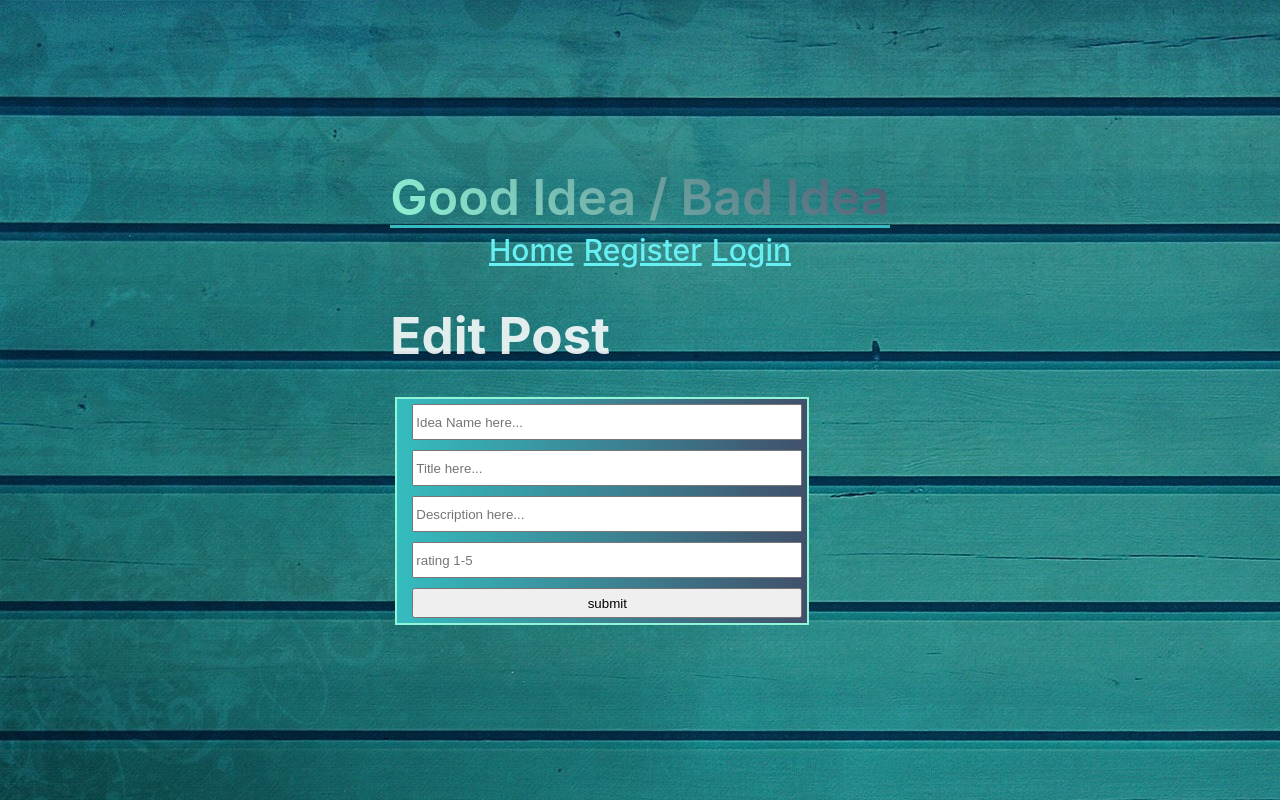
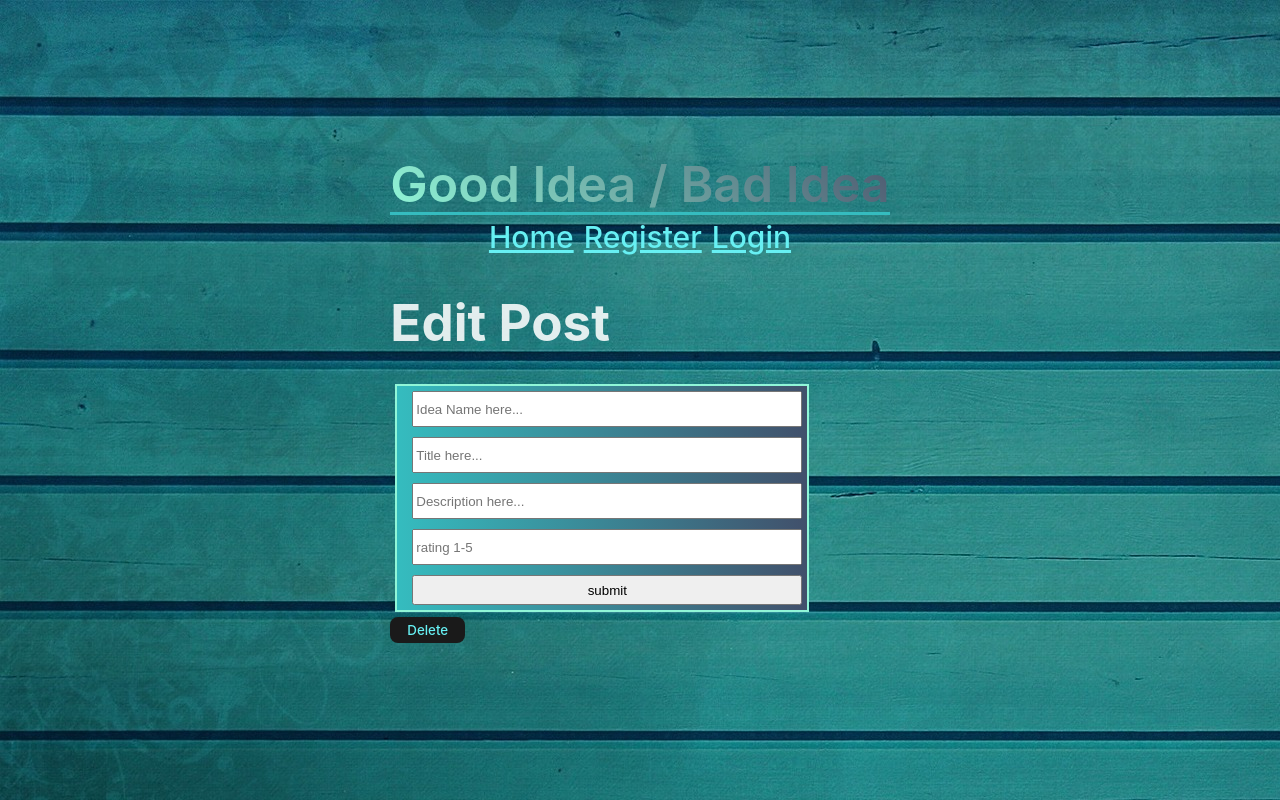
Before and after one commit to Bad-Idea-6/Front-End, a React (Vite) app in the folder bad-idea-6/: page /editPost/1 in a window 1280 px wide. Built offline with nearby package versions, Linux system fonts and the light colour scheme.

Commit message:
final changes before video

```diff
--- a/bad-idea-6/src/components/EditPostPage.jsx
+++ b/bad-idea-6/src/components/EditPostPage.jsx
@@ -10,7 +10,7 @@ function EditPostPage() {
   const [token, setToken] = useState("");
 
   const pulledId = useParams();
-  const id = pulledId.reviewId
+  const id = pulledId.reviewId;
   console.log("made it into the webpage!!!");
 
   async function patchReview(event) {
@@ -34,6 +34,23 @@ function EditPostPage() {
       const data = await response.json();
     } catch (error) {
       console.log("PATCH review error", error);
+    }
+  }
+  async function deleteReview(Id) {
+    try {
+      const response = await fetch(`${BASEURL}/delete/review`, {
+        method: "DELETE",
+        headers: {
+          "Content-Type": "application/json",
+          authorization: `Bearer ${currentToken}`,
+        },
+        body: JSON.stringify({
+          reviewId: Id,
+        }),
+      });
+      const result = await response.json();
+    } catch (error) {
+      console.log(error);
     }
   }
 
@@ -69,7 +86,8 @@ function EditPostPage() {
           <input
             name="rating"
             type="number"
-            min="1" max="5"
+            min="1"
+            max="5"
             placeholder="rating 1-5"
             onChange={(e) => {
               setRating(e.target.value);
@@ -78,6 +96,14 @@ function EditPostPage() {
 
           <input type="submit" value={"submit"} />
         </form>
+        <button
+          onClick={(e) => {
+            e.preventDefault();
+            deleteReview(id);
+          }}
+        >
+          Delete
+        </button>
       </div>
     </>
   );
--- a/bad-idea-6/src/components/LeaveComment.jsx
+++ b/bad-idea-6/src/components/LeaveComment.jsx
@@ -33,6 +33,7 @@ export default function LeaveComment(props) {
       console.log("this is response", response);
       const data = await response.json();
       console.log(data, "this is send comment data");
+      window.location.reload(false);
     }
     catch (error) {
       console.log(error);
--- a/bad-idea-6/src/components/LogOut.jsx
+++ b/bad-idea-6/src/components/LogOut.jsx
@@ -6,6 +6,7 @@ export default function Logout(props) {
   const handleLogout = () => {
     localStorage.clear()
     props.setToken("")
+    window.location.reload(false);
 
   };
 
--- a/bad-idea-6/src/components/Login.jsx
+++ b/bad-idea-6/src/components/Login.jsx
@@ -44,6 +44,7 @@ export default function userLogin(props) {
                     localStorage.setItem("is_admin", data.is_admin)
                 }
                 console.log("Login fired success")
+                window.location.reload(false);
                 navigate("/")
             }
 
@@ -70,7 +71,7 @@ export default function userLogin(props) {
 
 
                                 <input name="Password"
-                                    type="text"
+                                    type="password"
                                     placeholder="Input Password Here"
                                     onChange={(e) => {
                                         setPasswordInput(e.target.value)
--- a/bad-idea-6/src/components/SingleReview.jsx
+++ b/bad-idea-6/src/components/SingleReview.jsx
@@ -12,8 +12,9 @@ const SingleReview = () => {
   const [review, setReview] = useState(null);
   const [messages, setMessages] = useState([]);
   const { reviewId } = useParams();
-  const storedUsername = localStorage.getItem("username")
-  const storedIsAdmin = localStorage.getItem("is_admin")
+  const storedUsername = localStorage.getItem("username");
+  const storedIsAdmin = localStorage.getItem("is_admin");
+  const navigate = useNavigate()
   useEffect(() => {
     async function fetchReviewAndMessages() {
       try {
@@ -35,15 +36,17 @@ const SingleReview = () => {
 
     async function fetchMessages() {
       try {
-        const response = await fetch(`${APIURL}/messages/all-messages/${reviewId}`, {
+        const response = await fetch(
+          `${APIURL}/messages/all-messages/${reviewId}`,
+          {
             method: "GET",
             headers: {
               "Content-Type": "application/json",
             },
-        });
+          }
+        );
         const messagesData = await response.json();
         setMessages(messagesData);
-
       } catch (error) {
         console.log(error);
       }
@@ -53,14 +56,35 @@ const SingleReview = () => {
   }, [reviewId]);
 
   function ratingsAVG() {
-    let numOfRatings = messages.length
-    let totalRatingsSum = 0
+    if (messages.length) {
+      let numOfRatings = messages.length;
+      let totalRatingsSum = 0;
       for (let i = 0; i < messages.length; i++) {
-      totalRatingsSum += messages[i].rating
+        totalRatingsSum += messages[i].rating;
       }
-    return totalRatingsSum / numOfRatings
+      return totalRatingsSum / numOfRatings;
+    } else {
+      return "N/A";
     }
-
+  }
+  async function deleteReview() {
+    try {
+      const response = await fetch(`${BASEURL}/delete/review`, {
+        method: "DELETE",
+        headers: {
+          "Content-Type": "application/json",
+          authorization: `Bearer ${currentToken}`,
+        },
+        body: JSON.stringify({
+          reviewId: reviewId,
+        }),
+      });
+      const result = await response.json();
+      navigate("/")
+    } catch (error) {
+      console.log(error);
+    }
+  }
   return (
     <>
       <div className="reviews-container">
@@ -75,13 +99,31 @@ const SingleReview = () => {
                   <h3>User: {review.author}</h3>
                   <h3>Average Rating: {ratingsAVG()}</h3>
                   {/* <img src={rev.imageUrl}></img> */}
-                  {review.author === storedUsername || storedIsAdmin === "true" ?
+                  {review.author === storedUsername ||
+                  storedIsAdmin === "true" ? (
+                    <div>
                       <button>
-                      <Link to={`/editPost/${review.reviewId}`}>edit post</Link>
+                        <Link to={`/editPost/${review.reviewId}`}>
+                          edit post
+                        </Link>
                       </button>
-                    : currentToken ? <div className="comment-container"><LeaveComment id={review.reviewId} /></div>
-                      : <h2>Log In to leave a comment</h2>
-                  }
+                      <button
+                        onClick={(e) => {
+                          e.preventDefault();
+                          deleteReview();
+                        }}
+                      >
+                        {" "}
+                        Delete
+                      </button>
+                    </div>
+                  ) : currentToken ? (
+                    <div className="comment-container">
+                      <LeaveComment id={review.reviewId} />
+                    </div>
+                  ) : (
+                    <h2>Log In to leave a comment</h2>
+                  )}
                   <Report id={review.reviewId} />
                 </div>
                 <h2 id="messages-text">Messages</h2>
--- a/bad-idea-6/src/components/admin/AdminReportPage.jsx
+++ b/bad-idea-6/src/components/admin/AdminReportPage.jsx
@@ -64,7 +64,7 @@ export default function AdminReportPage() {
   return (
     <>
       <div>
-        <h1>Reported Posts</h1>
+        <h1 className="center">Reported Posts</h1>
         {allReview && allReview.length ? (
           allReview.map((rev, idx) => {
             // console.log(rev);
```
Lines whose indentation alone changed are shown as unchanged.
